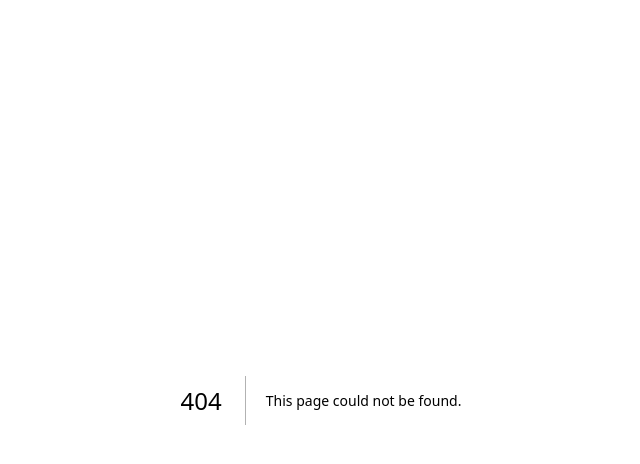
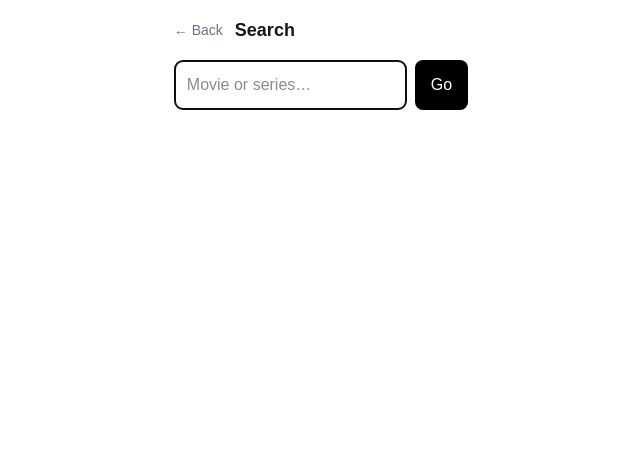
Before and after one commit to wescvos/watchlist-app, a Next.js app: page /search in a window 1280 px wide. Before the commit this address had no page. Shown: the top 464 px of the page, without its empty margins (319-959 px from the left). Built offline with nearby package versions, Linux system fonts and the light colour scheme.

Commit message:
feat: add search screen with TMDb results and add action

```diff
--- /dev/null
+++ b/src/app/search/page.tsx
@@ -0,0 +1,72 @@
+"use client";
+import { useState } from "react";
+import Link from "next/link";
+import { useRouter } from "next/navigation";
+
+interface Result { tmdbId: number; mediaType: "MOVIE" | "TV"; title: string; year: number | null; posterUrl: string | null; }
+
+export default function Search() {
+  const [q, setQ] = useState("");
+  const [results, setResults] = useState<Result[]>([]);
+  const [busy, setBusy] = useState(false);
+  const [adding, setAdding] = useState<number | null>(null);
+  const router = useRouter();
+
+  async function run(e: React.FormEvent) {
+    e.preventDefault();
+    if (!q.trim()) return;
+    setBusy(true);
+    const res = await fetch(`/api/search?q=${encodeURIComponent(q)}`);
+    setResults(res.ok ? await res.json() : []);
+    setBusy(false);
+  }
+
+  async function add(r: Result, status: "WANT" | "WATCHED") {
+    setAdding(r.tmdbId);
+    const res = await fetch("/api/titles", {
+      method: "POST",
+      body: JSON.stringify({ tmdbId: r.tmdbId, mediaType: r.mediaType, status }),
+    });
+    setAdding(null);
+    if (res.ok) { const t = await res.json(); router.push(`/title/${t.id}`); }
+  }
+
+  return (
+    <main className="mx-auto max-w-2xl p-4">
+      <div className="mb-4 flex items-center gap-3">
+        <Link href="/" className="text-sm text-gray-500">← Back</Link>
+        <h1 className="text-lg font-semibold">Search</h1>
+      </div>
+      <form onSubmit={run} className="mb-4 flex gap-2">
+        <input value={q} onChange={(e) => setQ(e.target.value)} placeholder="Movie or series…"
+          className="flex-1 rounded-lg border p-3" autoFocus />
+        <button className="rounded-lg bg-black px-4 text-white">Go</button>
+      </form>
+      {busy && <p className="text-center text-sm text-gray-500">Searching…</p>}
+      <ul className="space-y-2">
+        {results.map((r) => (
+          <li key={`${r.mediaType}-${r.tmdbId}`} className="flex items-center gap-3 rounded-lg border p-2">
+            <div className="h-20 w-14 flex-shrink-0 overflow-hidden rounded bg-gray-200">
+              {r.posterUrl && /* eslint-disable-next-line @next/next/no-img-element */
+                <img src={r.posterUrl} alt={r.title} className="h-full w-full object-cover" />}
+            </div>
+            <div className="min-w-0 flex-1">
+              <p className="truncate font-medium">{r.title}</p>
+              <p className="text-xs text-gray-500">{r.mediaType === "TV" ? "TV" : "Movie"}{r.year ? ` · ${r.year}` : ""}</p>
+            </div>
+            <div className="flex flex-shrink-0 flex-col gap-1">
+              <button onClick={() => add(r, "WANT")} disabled={adding === r.tmdbId}
+                className="rounded-lg bg-black px-3 py-1.5 text-xs text-white disabled:opacity-50">
+                + Want
+              </button>
+              <button onClick={() => add(r, "WATCHED")} disabled={adding === r.tmdbId}
+                className="rounded-lg border px-3 py-1.5 text-xs disabled:opacity-50">
+                + Watched
+              </button>
+            </div>
+          </li>
+        ))}
+      </ul>
+    </main>
+  );
+}
```
